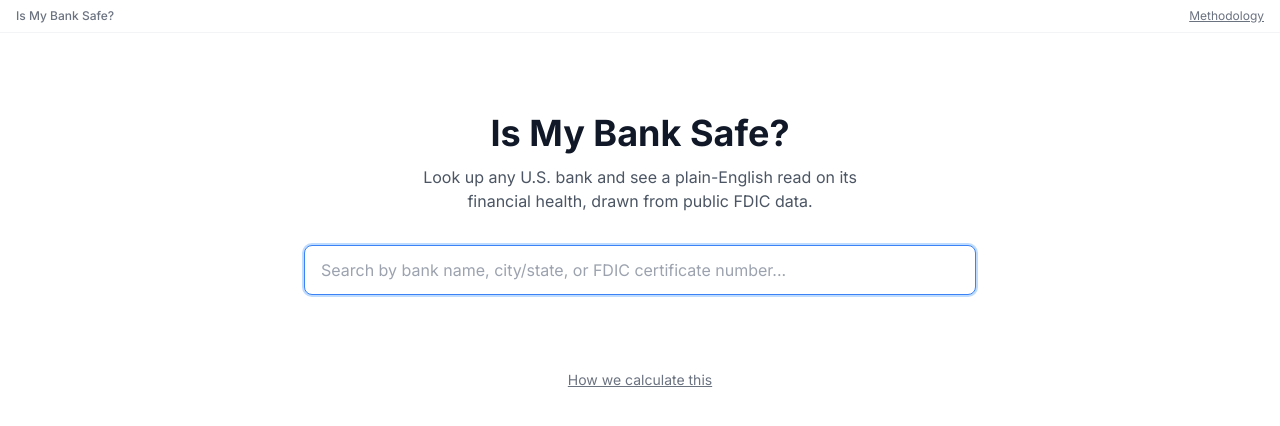
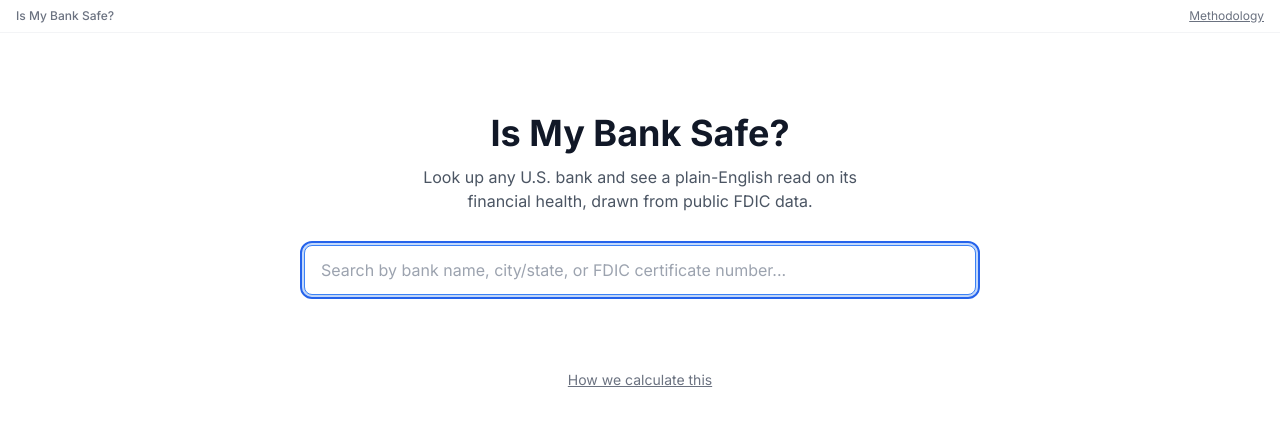
Before and after one commit to ryanmichaelforsythe-sudo/bank-safety-tool, a Next.js app: page / in a window 1280 px wide. Shown: the top 426 px of the page. Built offline with nearby package versions, Linux system fonts and the light colour scheme.

Commit message:
Task 23 — Accessibility hardening

```diff
--- a/src/components/search/BankSearch.tsx
+++ b/src/components/search/BankSearch.tsx
@@ -142,7 +142,7 @@ export function BankSearch() {
           value={query}
           onChange={(e) => setQuery(e.target.value)}
           placeholder="Search by bank name, city/state, or FDIC certificate number..."
-          className="w-full rounded-lg border border-gray-300 px-4 py-3 text-base shadow-sm placeholder:text-gray-400 focus:border-blue-500 focus:outline-none focus:ring-2 focus:ring-blue-200"
+          className="w-full rounded-lg border border-gray-300 px-4 py-3 text-base shadow-sm placeholder:text-gray-400 focus:border-blue-500 focus:ring-2 focus:ring-blue-500/30"
           autoComplete="off"
           autoFocus
         />
```
Also changed, not shown: .kiro/collaboration-log/2026-05-19.md.
